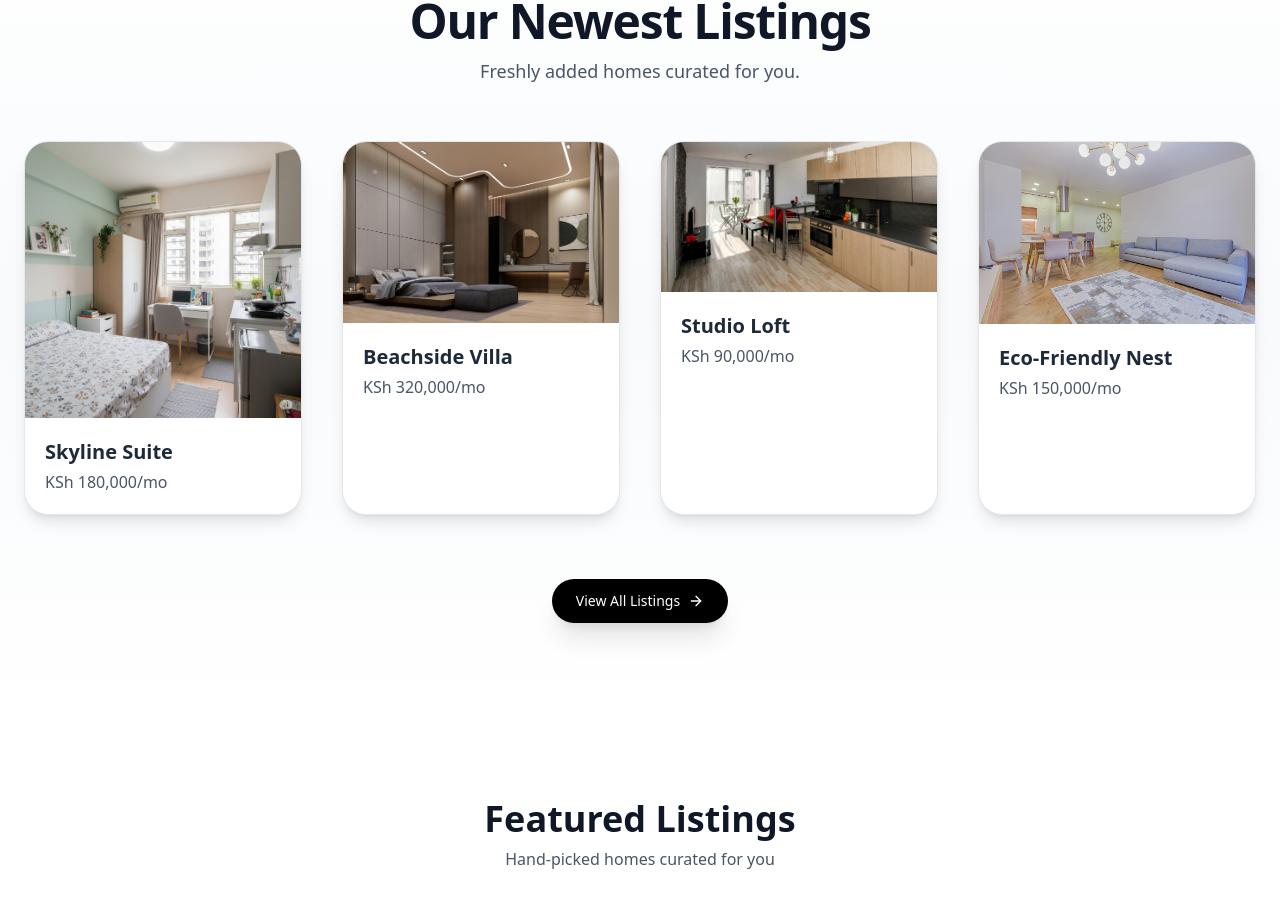
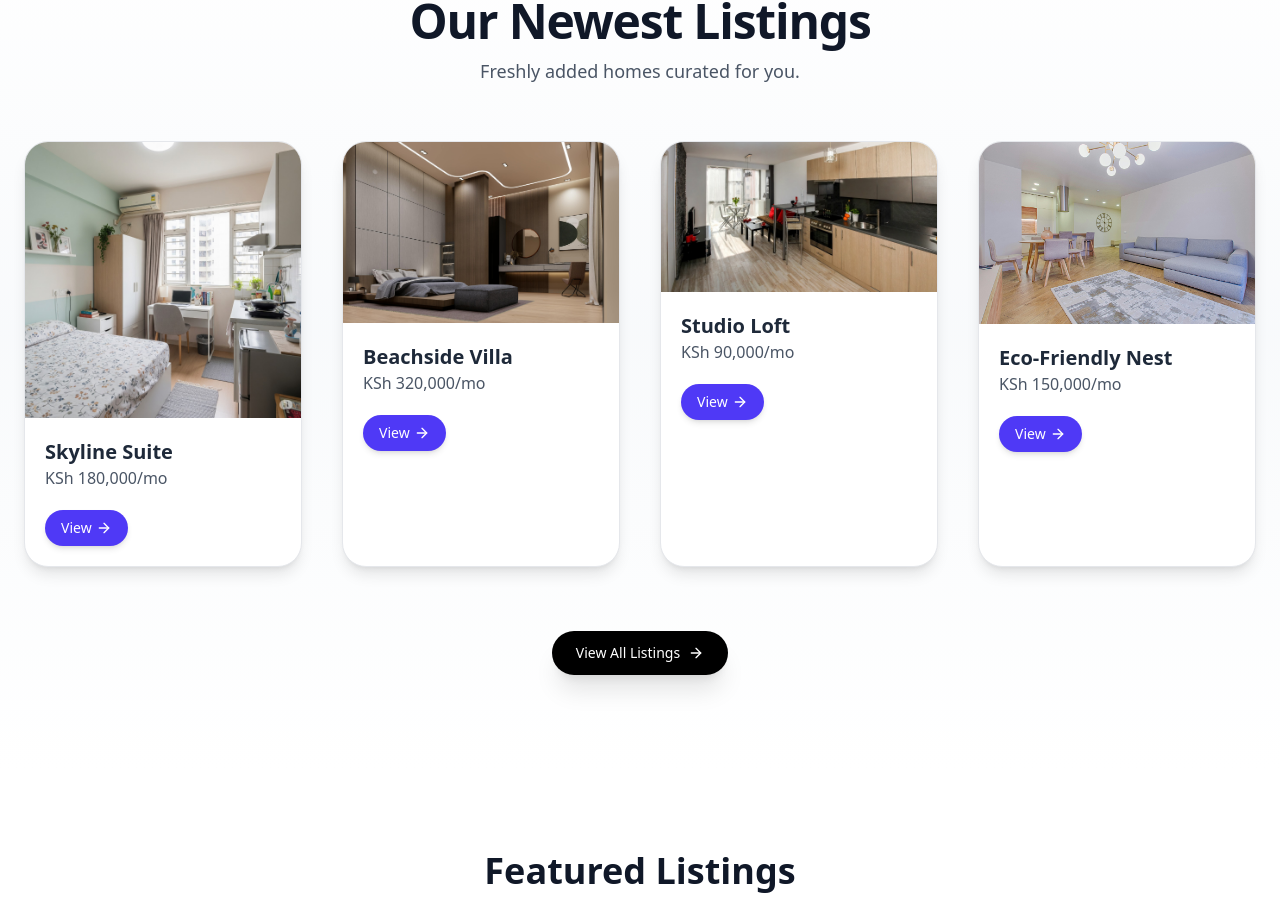
Before and after one commit to ambroseoliver/housepot, a Next.js app in the folder frontend/: page / in a window 1280 px wide. Shown: the part 1187-2090 px from the top of the page. Built offline with nearby package versions, Linux system fonts and the light colour scheme.

Commit message:
minor changes in newlistings on btn view

```diff
--- a/frontend/src/app/components/NewestListings.tsx
+++ b/frontend/src/app/components/NewestListings.tsx
@@ -40,7 +40,7 @@ export default function NewestListings() {
               whileInView={{ opacity: 1, y: 0 }}
               viewport={{ once: true }}
               transition={{ delay: idx * 0.15, duration: 0.6 }}
-              className="group relative rounded-3xl overflow-hidden shadow-lg hover:shadow-2xl transition-all duration-300 bg-white dark:bg-gray-900 border border-gray-200 dark:border-gray-800"
+              className="rounded-3xl overflow-hidden shadow-lg hover:shadow-2xl transition-all duration-300 bg-white dark:bg-gray-900 border border-gray-200 dark:border-gray-800"
             >
               {/* Image */}
               <div className="overflow-hidden">
@@ -49,26 +49,21 @@ export default function NewestListings() {
                   alt={home.title}
                   width={400}
                   height={250}
-                  className="w-full h-56 object-cover group-hover:scale-105 transition-transform duration-500"
+                  className="w-full h-56 object-cover hover:scale-105 transition-transform duration-500"
                 />
               </div>
 
-              {/* Info */}
-              <div className="p-5">
+              {/* Info + Always-Visible CTA */}
+              <div className="p-5 flex flex-col gap-3">
+                <div>
                   <h3 className="text-xl font-semibold text-gray-800 dark:text-white">
                     {home.title}
                   </h3>
-                <p className="mt-1 text-gray-600 dark:text-gray-400">
+                  <p className="text-gray-600 dark:text-gray-400">
                     {home.price}
                   </p>
                 </div>
-
-              {/* Hover Gradient Overlay */}
-              <div className="absolute inset-0 bg-gradient-to-t from-black/60 to-transparent opacity-0 group-hover:opacity-100 transition-opacity duration-500" />
-
-              {/* View CTA */}
-              <div className="absolute bottom-4 right-4 opacity-0 group-hover:opacity-100 transition-all duration-300">
-                <button className="flex items-center gap-1 text-sm font-medium text-white bg-indigo-600 hover:bg-indigo-700 px-4 py-2 rounded-full shadow-lg">
+                <button className="w-fit mt-2 flex items-center gap-1 text-sm font-medium text-white bg-indigo-600 hover:bg-indigo-700 px-4 py-2 rounded-full shadow-md transition">
                   View
                   <ArrowRight className="w-4 h-4" />
                 </button>
```
Lines whose indentation alone changed are shown as unchanged.
